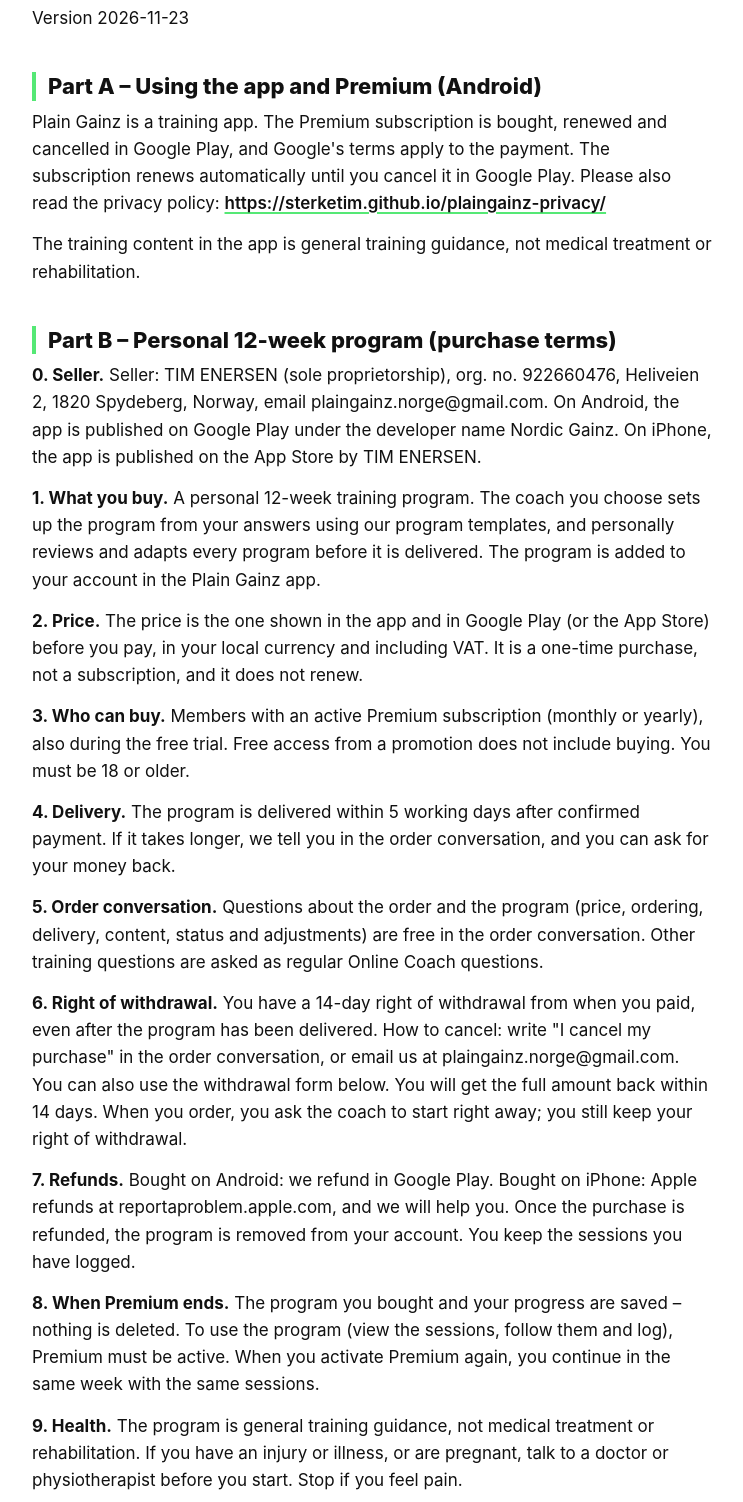
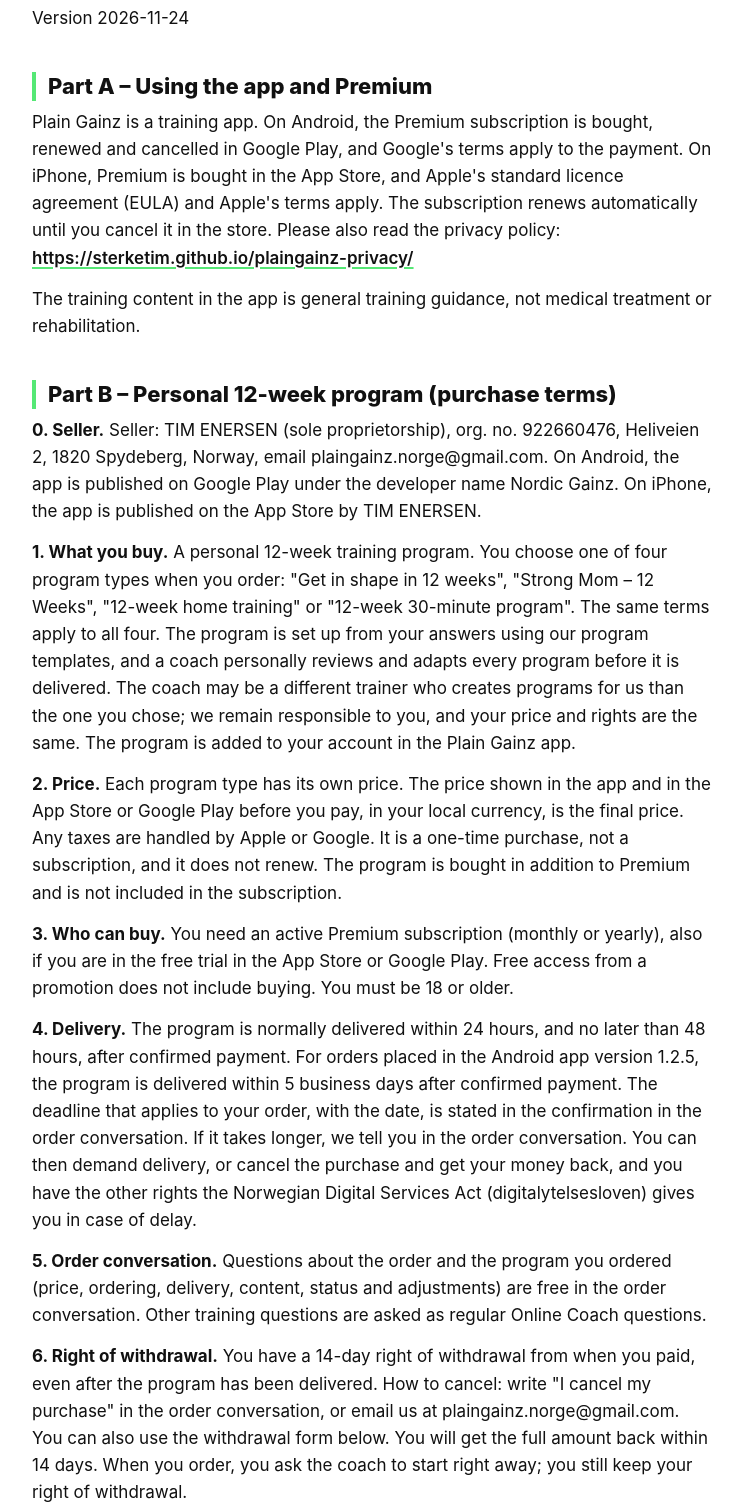
Before and after one commit to Sterketim/plaingainz-privacy, a plain HTML site: page vilkar/en/index.html in a window 1280 px wide. Shown: the part 210-1712 px from the top of the page, without its empty margins (268-1011 px from the left). Drawn offline with Linux system fonts and the light colour scheme.

Commit message:
Terms (English), 2026-11-24 – four 12-week programs

```diff
--- a/vilkar/en/index.html
+++ b/vilkar/en/index.html
@@ -130,22 +130,23 @@
 <p class="updated"><a href="../">Norsk</a></p>
 <p class="updated"></p>
 </header>
-<p>Version 2026-11-23</p>
-<h2>Part A – Using the app and Premium (Android)</h2>
-<p>Plain Gainz is a training app. The Premium subscription is bought, renewed and cancelled in Google Play, and Google's terms apply to the payment. The subscription renews automatically until you cancel it in Google Play. Please also read the privacy policy: <a href="https://sterketim.github.io/plaingainz-privacy/">https://sterketim.github.io/plaingainz-privacy/</a></p>
+<p>Version 2026-11-24</p>
+<h2>Part A – Using the app and Premium</h2>
+<p>Plain Gainz is a training app. On Android, the Premium subscription is bought, renewed and cancelled in Google Play, and Google's terms apply to the payment. On iPhone, Premium is bought in the App Store, and Apple's standard licence agreement (EULA) and Apple's terms apply. The subscription renews automatically until you cancel it in the store. Please also read the privacy policy: <a href="https://sterketim.github.io/plaingainz-privacy/">https://sterketim.github.io/plaingainz-privacy/</a></p>
 <p>The training content in the app is general training guidance, not medical treatment or rehabilitation.</p>
 <h2>Part B – Personal 12-week program (purchase terms)</h2>
 <p><strong>0. Seller.</strong> Seller: TIM ENERSEN (sole proprietorship), org. no. 922660476, Heliveien 2, 1820 Spydeberg, Norway, email plaingainz.norge@gmail.com. On Android, the app is published on Google Play under the developer name Nordic Gainz. On iPhone, the app is published on the App Store by TIM ENERSEN.</p>
-<p><strong>1. What you buy.</strong> A personal 12-week training program. The coach you choose sets up the program from your answers using our program templates, and personally reviews and adapts every program before it is delivered. The program is added to your account in the Plain Gainz app.</p>
-<p><strong>2. Price.</strong> The price is the one shown in the app and in Google Play (or the App Store) before you pay, in your local currency and including VAT. It is a one-time purchase, not a subscription, and it does not renew.</p>
-<p><strong>3. Who can buy.</strong> Members with an active Premium subscription (monthly or yearly), also during the free trial. Free access from a promotion does not include buying. You must be 18 or older.</p>
-<p><strong>4. Delivery.</strong> The program is delivered within 5 working days after confirmed payment. If it takes longer, we tell you in the order conversation, and you can ask for your money back.</p>
-<p><strong>5. Order conversation.</strong> Questions about the order and the program (price, ordering, delivery, content, status and adjustments) are free in the order conversation. Other training questions are asked as regular Online Coach questions.</p>
+<p><strong>1. What you buy.</strong> A personal 12-week training program. You choose one of four program types when you order: "Get in shape in 12 weeks", "Strong Mom – 12 Weeks", "12-week home training" or "12-week 30-minute program". The same terms apply to all four. The program is set up from your answers using our program templates, and a coach personally reviews and adapts every program before it is delivered. The coach may be a different trainer who creates programs for us than the one you chose; we remain responsible to you, and your price and rights are the same. The program is added to your account in the Plain Gainz app.</p>
+<p><strong>2. Price.</strong> Each program type has its own price. The price shown in the app and in the App Store or Google Play before you pay, in your local currency, is the final price. Any taxes are handled by Apple or Google. It is a one-time purchase, not a subscription, and it does not renew. The program is bought in addition to Premium and is not included in the subscription.</p>
+<p><strong>3. Who can buy.</strong> You need an active Premium subscription (monthly or yearly), also if you are in the free trial in the App Store or Google Play. Free access from a promotion does not include buying. You must be 18 or older.</p>
+<p><strong>4. Delivery.</strong> The program is normally delivered within 24 hours, and no later than 48 hours, after confirmed payment. For orders placed in the Android app version 1.2.5, the program is delivered within 5 business days after confirmed payment. The deadline that applies to your order, with the date, is stated in the confirmation in the order conversation. If it takes longer, we tell you in the order conversation. You can then demand delivery, or cancel the purchase and get your money back, and you have the other rights the Norwegian Digital Services Act (digitalytelsesloven) gives you in case of delay.</p>
+<p><strong>5. Order conversation.</strong> Questions about the order and the program you ordered (price, ordering, delivery, content, status and adjustments) are free in the order conversation. Other training questions are asked as regular Online Coach questions.</p>
 <p><strong>6. Right of withdrawal.</strong> You have a 14-day right of withdrawal from when you paid, even after the program has been delivered. How to cancel: write "I cancel my purchase" in the order conversation, or email us at plaingainz.norge@gmail.com. You can also use the withdrawal form below. You will get the full amount back within 14 days. When you order, you ask the coach to start right away; you still keep your right of withdrawal.</p>
-<p><strong>7. Refunds.</strong> Bought on Android: we refund in Google Play. Bought on iPhone: Apple refunds at reportaproblem.apple.com, and we will help you. Once the purchase is refunded, the program is removed from your account. You keep the sessions you have logged.</p>
+<p><strong>7. Refunds.</strong> Refunds are handled manually, under the rules of the store you bought from and consumer law. There are no automatic refunds. Bought on Android: we refund in Google Play. Bought on iPhone: Apple refunds at reportaproblem.apple.com, and we will help you. Once the purchase is refunded, the program is removed from your account. You keep the sessions you have logged.</p>
 <p><strong>8. When Premium ends.</strong> The program you bought and your progress are saved – nothing is deleted. To use the program (view the sessions, follow them and log), Premium must be active. When you activate Premium again, you continue in the same week with the same sessions.</p>
-<p><strong>9. Health.</strong> The program is general training guidance, not medical treatment or rehabilitation. If you have an injury or illness, or are pregnant, talk to a doctor or physiotherapist before you start. Stop if you feel pain.</p>
-<p><strong>10. Privacy.</strong> See the privacy policy. Health information is optional, requires separate consent, is seen only by your coach and an authorised administrator, and is deleted no later than 30 days after delivery. You can withdraw your consent at any time in the app under "My orders" → "Order conversation".</p>
+<p><strong>9. Health.</strong> All program types are general training guidance, not medical treatment or rehabilitation. If you have an injury or illness, or are pregnant, talk to a doctor or physiotherapist before you start. Stop if you feel pain.</p>
+<p><strong>9a. "Strong Mom – 12 Weeks".</strong> A strength program for mothers who want to get stronger – in everyday life, for themselves and their family. This is a general training program, not medical treatment or rehabilitation. Before you can order it, you must confirm that you train at your own risk. If you are unsure whether you can train, talk to a doctor or another health professional first. Stop training and contact a health professional if you get pain or other unusual symptoms. The program has no health questions of its own; the same optional health consent applies as for the other program types (section 10).</p>
+<p><strong>10. Privacy.</strong> See section 4.7 of the privacy policy. The same privacy rules and the same health consent apply to all four program types. Health information is optional, requires separate consent, is seen only by your coach and an authorised administrator, and is deleted no later than 30 days after delivery. Your form answers and health information are never sent to ad platforms. In the "Exercises you want to avoid" field, just write the exercise, not the reason – do not write health information there. You can withdraw your health consent at any time in the app: under "My orders" ("Withdraw health consent"), in "Order conversation" ("Withdraw health consent") or under Online Coach → "Withdraw consent". The health information and the "Exercises you want to avoid" field are then deleted immediately; the order and the program are not affected.</p>
 <p><strong>11. Training log.</strong> Your training log is stored on your phone. The program is on your account and can be downloaded to a new phone after you sign in. The log from a previous phone does not come along.</p>
 <p><strong>12. Contact and complaints.</strong> Use the order conversation or email plaingainz.norge@gmail.com. The Norwegian Consumer Council (Forbrukerrådet) can help if we cannot agree.</p>
 <p><strong>13. Defects.</strong> If the program is not as agreed, you can complain in the order conversation. We will fix it free of charge, and if it cannot be fixed, you will get your money back. You have the rights the law gives you.</p>
```
